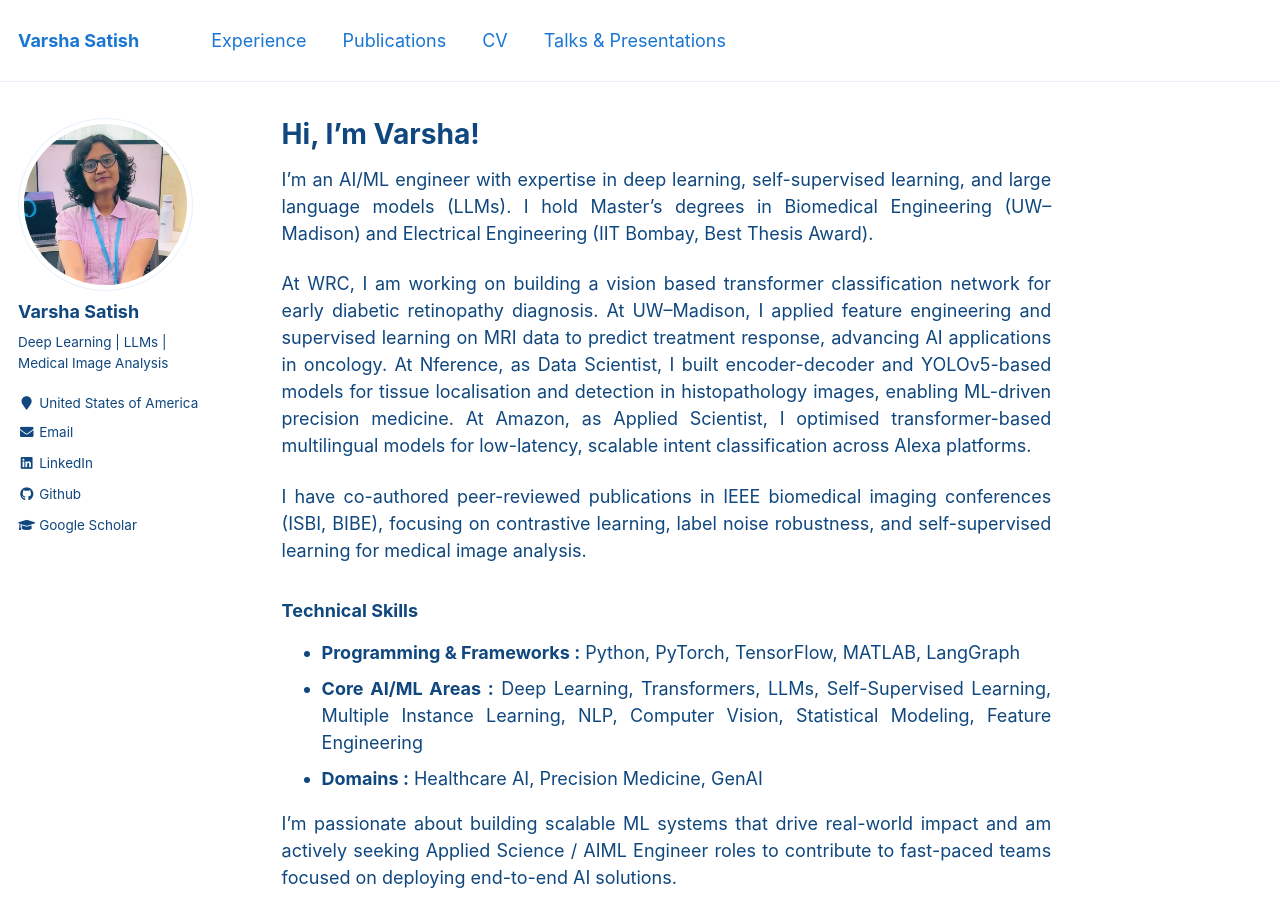
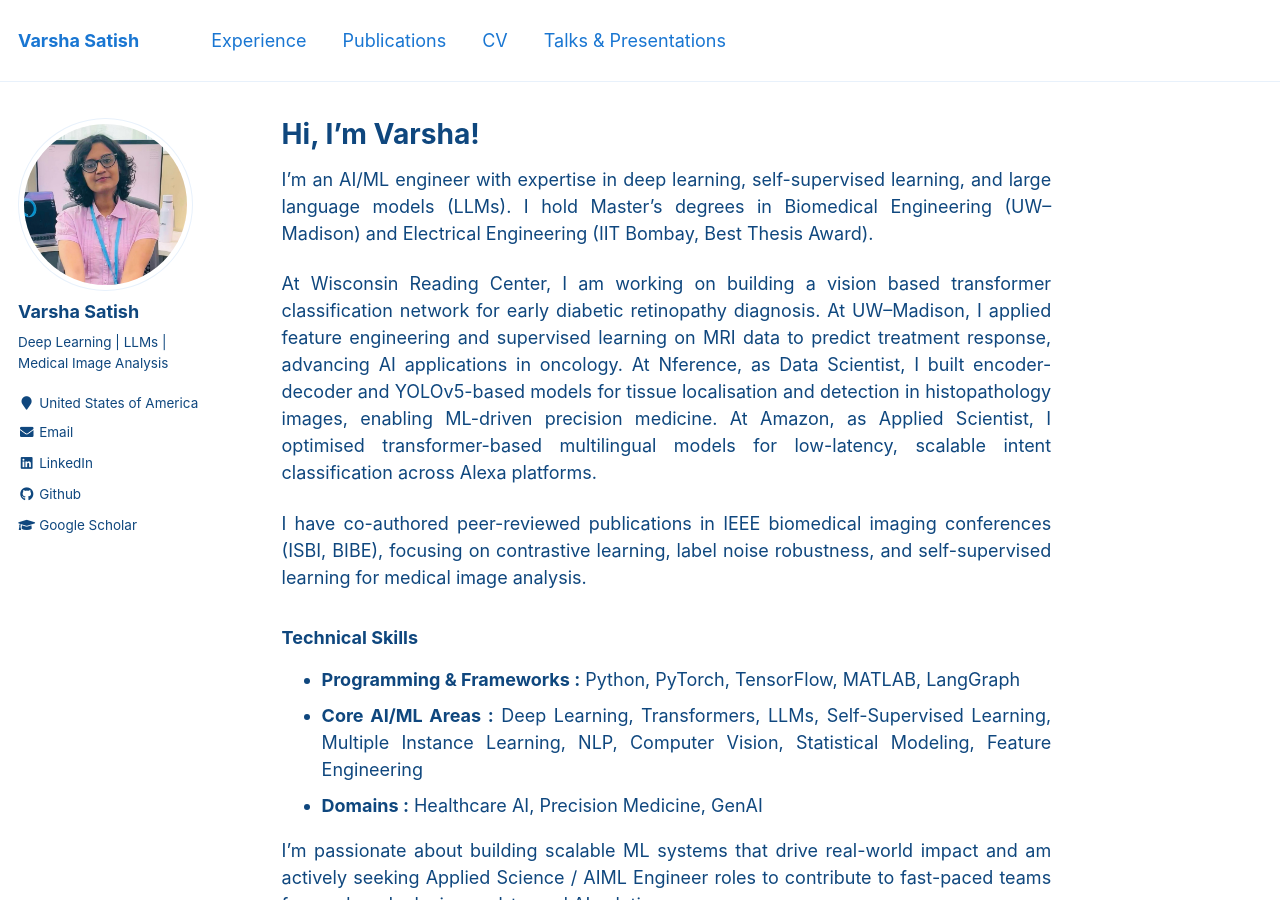
Before and after one commit to VarshaSatish/VarshaSatish.github.io, a Jekyll site: the page built from _pages/about.md, in a window 1280 px wide and 900 px high. Built offline with Jekyll 4.4.1, drawn with Linux system fonts in a browser that asks for light colours.

Commit message:
Update about.md

```diff
--- a/_pages/about.md
+++ b/_pages/about.md
@@ -11,7 +11,7 @@
 <p>  </p>
 
 <div style='text-align: justify;'>
-At WRC, I am working on building a vision based transformer classification network for early diabetic retinopathy diagnosis. At UW–Madison, I applied feature engineering and supervised learning on MRI data to predict treatment response, advancing AI applications in oncology. At Nference, as Data Scientist, I built encoder-decoder and YOLOv5-based models for tissue localisation and detection in histopathology images, enabling ML-driven precision medicine. At Amazon, as Applied Scientist, I optimised transformer-based multilingual models for low-latency, scalable intent classification across Alexa platforms.
+At Wisconsin Reading Center, I am working on building a vision based transformer classification network for early diabetic retinopathy diagnosis. At UW–Madison, I applied feature engineering and supervised learning on MRI data to predict treatment response, advancing AI applications in oncology. At Nference, as Data Scientist, I built encoder-decoder and YOLOv5-based models for tissue localisation and detection in histopathology images, enabling ML-driven precision medicine. At Amazon, as Applied Scientist, I optimised transformer-based multilingual models for low-latency, scalable intent classification across Alexa platforms.
 <p>  </p>
 
 <div style='text-align: justify;'>
```
